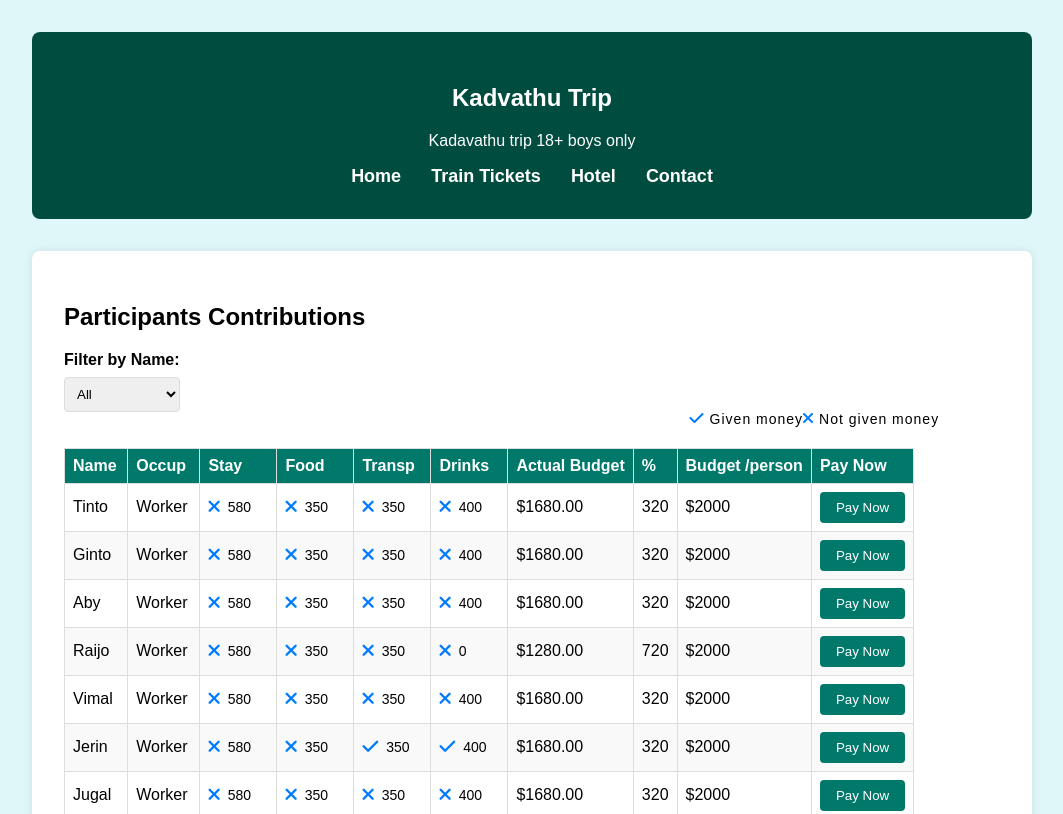
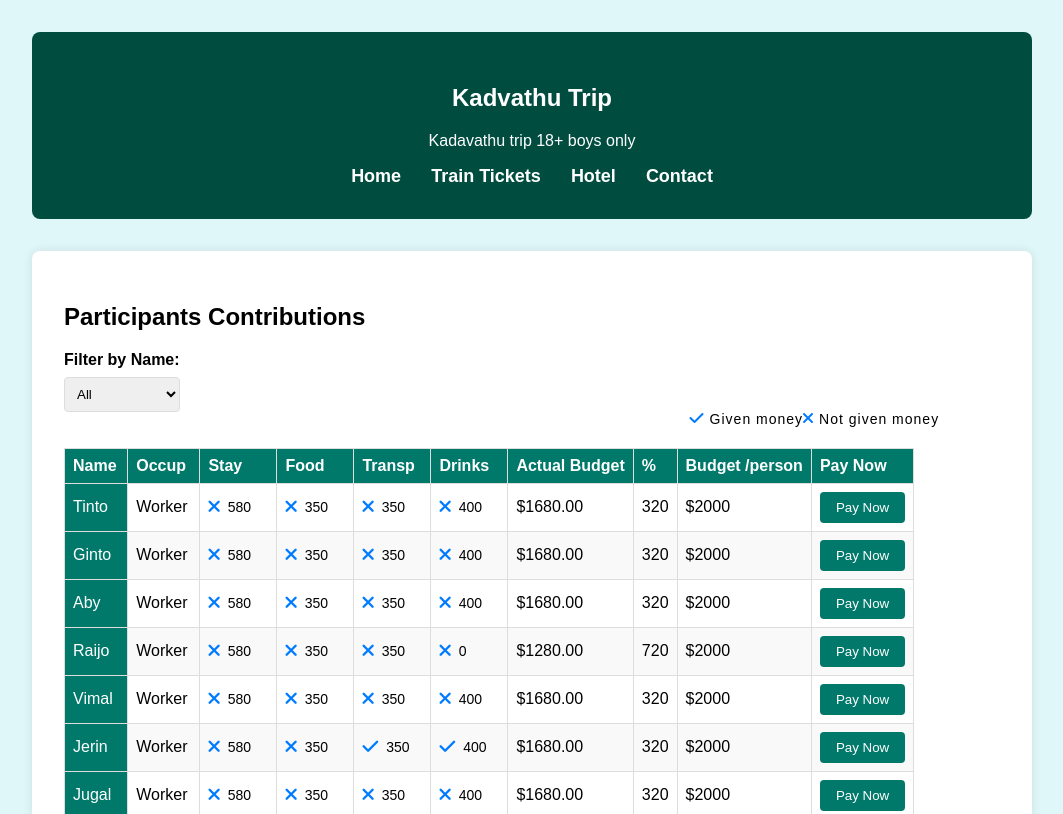
Before and after one commit to OMR0077/Kadavat-trip, a plain HTML site: page index.html in a window 1280 px wide. Shown: the top 814 px of the page, without its empty margins (108-1171 px from the left). Drawn offline with Linux system fonts and the light colour scheme.

Commit message:
change made

```diff
--- a/index.html
+++ b/index.html
@@ -43,7 +43,7 @@
             <table>
                 <thead>
                     <tr>
-                        <th>Name</th>
+                        <th class="fixed-column">Name</th>
                         <th>Occup</th>
                         <th>Stay</th>
                         <th>Food</th>
--- a/script.js
+++ b/script.js
@@ -23,6 +23,7 @@ document.addEventListener("DOMContentLoaded", function() {
 
         const nameCell = document.createElement('td');
         nameCell.textContent = participant.name;
+        nameCell.classList.add('fixed-column');
         const occupCell = document.createElement('td');
         occupCell.textContent = participant.occup;
 
@@ -46,7 +47,7 @@ document.addEventListener("DOMContentLoaded", function() {
         const payNowButton = document.createElement('button');
         payNowButton.textContent = "Pay Now";
         payNowButton.addEventListener('click', () => {
-            const amount = calculateTotalBudget(participant).toFixed(2);
+            const amount = calculateTotalBudget(participant);
             const upiLink = `upi://pay?pa=raijopinhero007@okhdfcbank&pn=trip budject money&am=${amount}&cu=INR`;
             window.location.href = upiLink;
         });
--- a/styles.css
+++ b/styles.css
@@ -310,3 +310,11 @@ button:hover {
 button:active {
     transform: scale(0.95);
 }
+.fixed-column{
+    position: -webkit-sticky; /* For Safari */
+    position: sticky;
+    left: 0;
+    background-color: #00796b; /* Same as header background */
+    color: white; /* Ensure text color contrasts with the background */
+    z-index: 1;
+}
```
